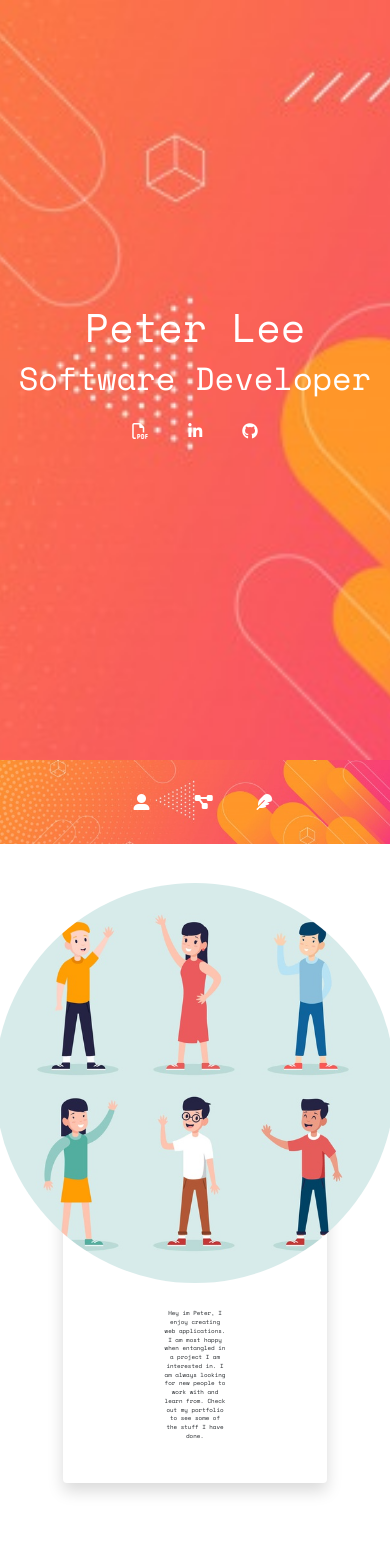
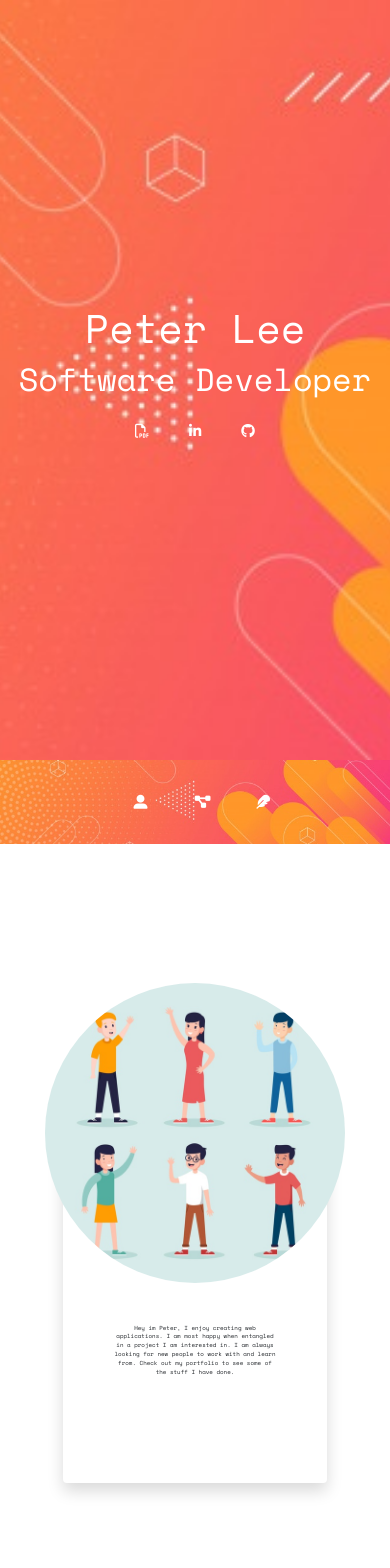
Before and after one commit to PedroL33/portfolio, a React (Create React App) app: page / in a window 390 px wide. Shown: the top 1568 px of the page. Built offline with nearby package versions, Linux system fonts and the light colour scheme.

Commit message:
Fixed nav to work with phone screens.

```diff
--- a/src/App.css
+++ b/src/App.css
@@ -78,7 +78,7 @@ body {
   -moz-transition:.5s;
   -webkit-transition:.5s;
   transition:.5s;
-  font-size:16px;
+  font-size:14px;
   text-align: center;
 }
 
@@ -160,7 +160,7 @@ body {
   justify-content: space-between;
   padding:0;
   list-style-type: none;
-  font-size: 3em;
+  font-size: 5vw;
   margin-top: 2%;
 }
 
@@ -214,18 +214,19 @@ textarea {
   .about-info {
     margin: 200px auto 0 auto;
     width: 90%;
-    padding: 200px 100px 0 100px;
+    padding: 150px 50px 0 50px;
     text-align: center;
     text-indent: 0;
   }
 
   .about-image {
-    height: 400px;
-    width: 400px;
+    height: 300px;
+    width: 300px;
+    background-size: 300px 300px;
     position: absolute;
     left: 50%;
-    margin-left: -200px;
-    top: -200px;
+    margin-left: -150px;
+    top: -100px;
   }
 
   .contact-container {
--- a/src/components/nav.js
+++ b/src/components/nav.js
@@ -51,21 +51,21 @@ export default function Nav(props) {
                     </li>
                 </ul>
                 <ul className={sticky ? "navbar nav ml-auto" : "d-none"}>
-                    <li className="text-center mx-2">
+                    <li className="text-center">
                         <div className="btn" data-toggle="tooltip" data-placement="bottom" title="Resume">
                             <a className="text-white" href={window.location.origin + "/Resume.pdf"}>
                                 <i className="far fa-file-pdf"></i>
                             </a>
                         </div>
                     </li>
-                    <li className="text-center mx-2">
+                    <li className="text-center">
                         <div className="btn" data-toggle="tooltip" data-placement="botttom" title="LinkedIn">
                             <a className="text-white" href="https://www.linkedin.com/in/peter-lee-2973371a4/">
                                 <i class="fab fa-linkedin-in"></i>
                             </a>
                         </div>
                     </li>
-                    <li className="text-center mx-2">
+                    <li className="text-center">
                         <div className="btn" data-toggle="tooltip" data-placement="bottom" title="Github">
                             <a className="text-white" href="https://github.com/PedroL33">
                                 <i class="fab fa-github"></i>
```
